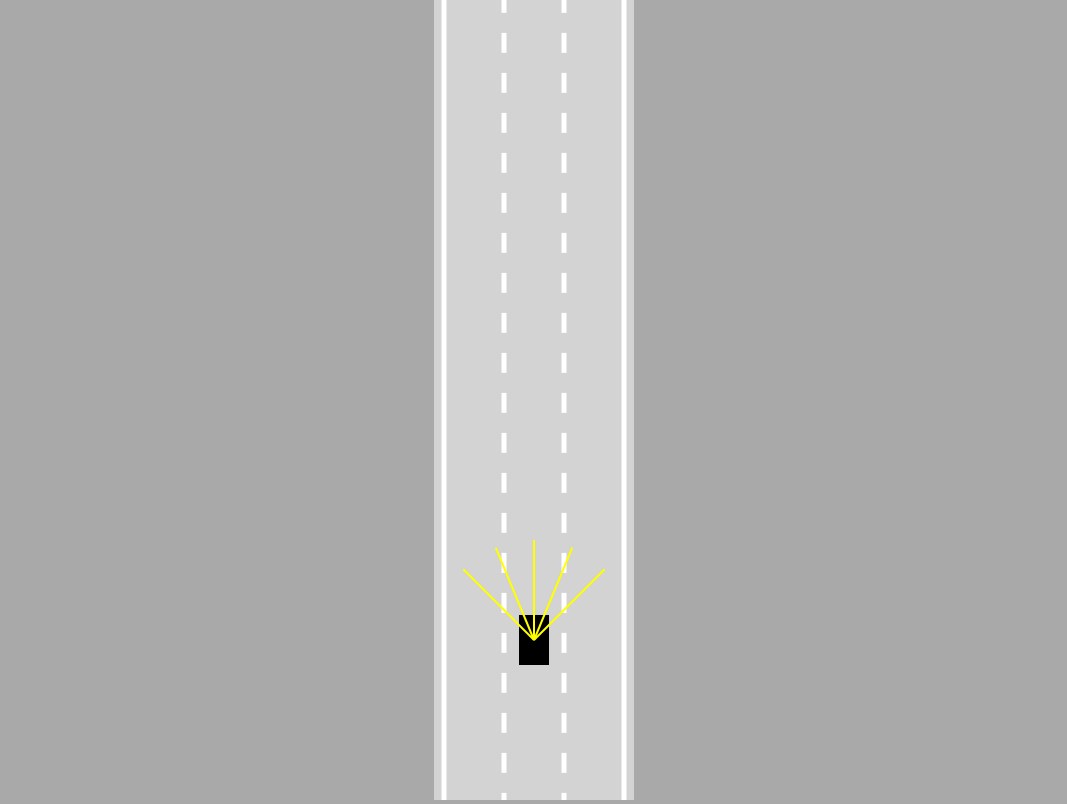
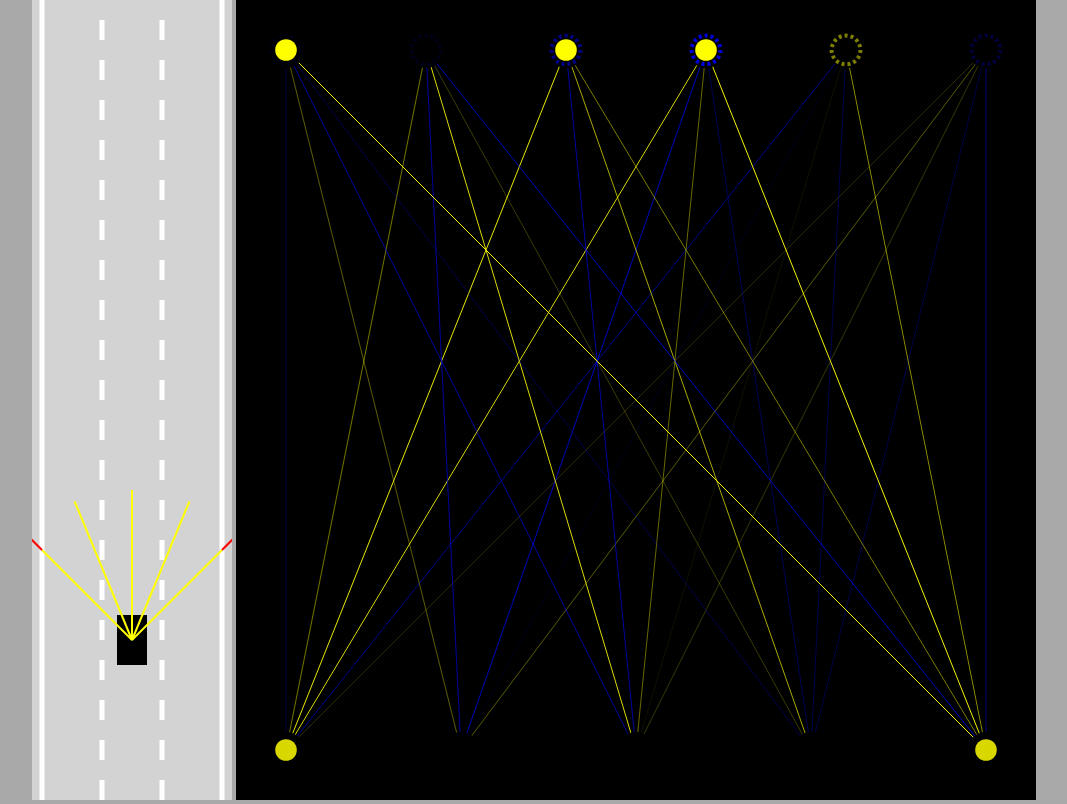
Before and after one commit to lucasvallejo1992/self-driving-car, a plain HTML site: page index.html in a window 1280 px wide. Shown: the whole page, without its empty margins (106-1173 px from the left). Drawn offline with Linux system fonts and the light colour scheme.

Commit message:
feat: debug first level

```diff
--- a/car.js
+++ b/car.js
@@ -19,7 +19,6 @@ class Car {
         if (controlType !== 'dummy') {
             this.sensor = new Sensor(this);
             this.brain = new NeuralNetwork([this.sensor.rayCount, 6, 4]);
-            console.log(this.brain, "asdasdasdasdadasdasd");
         }
         this.controlls = new Controlls(controlType);
     }
@@ -38,7 +37,6 @@ class Car {
             );
 
             const outputs = NeuralNetwork.feedForward(offsets, this.brain);
-            console.log(outputs);
 
             if (this.useNeuralNetwork) {
                 this.controlls.forward = !!outputs[0];
--- a/index.html
+++ b/index.html
@@ -7,8 +7,10 @@
     <title>Self driving car</title>
 </head>
 <body>
-    <canvas id="canvas"></canvas>
+    <canvas id="roadCanvas"></canvas>
+    <canvas id="networkCanvas"></canvas>
     <script src="utils.js"></script>
+    <script src="visualizer.js"></script>
     <script src="network.js"></script>
     <script src="sensor.js"></script>
     <script src="road.js"></script>
--- a/main.js
+++ b/main.js
@@ -1,14 +1,18 @@
 
-canvas.width = 200;
-canvas.height = window.innerHeight;
-const ctx = canvas.getContext('2d');
+const roadCanvas = document.getElementById('roadCanvas');
+roadCanvas.width = 200;
+const cartCtx = roadCanvas.getContext('2d');
 
-const road = new Road(canvas.width/2, canvas.width * 0.9);
-const car = new Car(road.getLaneCenter(1), 100, 30, 50, 'AI');
+const networkCanvas = document.getElementById('networkCanvas');
+networkCanvas.width = 800;
+const networkCtx = networkCanvas.getContext('2d');
+
+const road = new Road(roadCanvas.width/2, roadCanvas.width * 0.9);
+const car = new Car(road.getLaneCenter(1), 100, 30, 50, 'keyboard');
 const trafic = [
     new Car(road.getLaneCenter(1), -100, 30, 50, 'dummy', 2),
 ]
-car.draw(ctx);
+car.draw(cartCtx);
 
 animate();
 
@@ -17,17 +21,22 @@ function animate() {
     trafic.forEach(traficCar => {
         traficCar.update(road.borders);
     });
-    canvas.height = window.innerHeight;
 
-    ctx.save();
-    ctx.translate(0, -car.y + canvas.height * 0.8);
+    roadCanvas.height = window.innerHeight;
+    networkCanvas.height = window.innerHeight;
 
-    road.draw(ctx);
-    car.draw(ctx);
+    cartCtx.save();
+    cartCtx.translate(0, -car.y + roadCanvas.height * 0.8);
+
+    road.draw(cartCtx);
+    car.draw(cartCtx);
     trafic.forEach(traficCar => {
-        traficCar.draw(ctx);
+        traficCar.draw(cartCtx);
     });
 
-    ctx.restore();
+    cartCtx.restore();
+
+    Visualizer.drawNetwork(networkCtx, car.brain);
+
     requestAnimationFrame(animate);
 }
--- a/sensor.js
+++ b/sensor.js
@@ -2,7 +2,7 @@ class Sensor {
     constructor(car) {
         this.car = car;
         this.rayCount = 5;
-        this.rayLength = 100;
+        this.rayLength = 150;
         // Angle between rays
         this.raySpread = Math.PI / 2;
 
--- a/style.css
+++ b/style.css
@@ -5,6 +5,10 @@ body {
     text-align: center;
 }
 
-#canvas {
+#roadCanvas {
     background: lightgray;
 }
+
+#networkCanvas {
+    background: black;
+}
--- a/utils.js
+++ b/utils.js
@@ -63,3 +63,11 @@ function polygonIntersect(polygonA, polygonB) {
     }
     return null;
 }
+
+function getRGBA (value) {
+    const alpha = Math.abs(value);
+    const red = value < 0 ? 0 : 255;
+    const green = red;
+    const blue = value > 0 ? 0 : 255;
+    return `rgba(${red}, ${green}, ${blue}, ${alpha})`
+}
--- /dev/null
+++ b/visualizer.js
@@ -0,0 +1,85 @@
+class Visualizer {
+    static drawNetwork(ctx, brain) {
+        const margin = 50;
+        const left = margin;
+        const top = margin;
+        const width = ctx.canvas.width - margin * 2;
+        const height = ctx.canvas.height - margin * 2;
+
+        Visualizer.drawLevels(ctx, brain.levels, left, top, width, height);
+    }
+
+    static drawLevels(ctx, levels, left, top, width, height) {
+        const right = left + width;
+        const bottom = top + height;
+
+        const nodeRadius = 18;
+
+        for (let i = 0; i < levels.length; i++) {
+            if (i > 0) {
+                break;
+            }
+            const { inputs, outputs, weights, biases } = levels[i];
+
+            for (let j = 0; j < inputs.length; j++) {
+                for (let k = 0; k < outputs.length; k++) {
+                    ctx.beginPath();
+                    ctx.moveTo(
+                        Visualizer.#getNodeX(inputs, j, left, right),
+                        bottom
+                    );
+                    ctx.lineTo(
+                        Visualizer.#getNodeX(outputs, k, left, right),
+                        top
+                    );
+
+                    ctx.strokeStyle = getRGBA(weights[j][k]);
+                    ctx.linewidth = 2;
+                    ctx.stroke();
+                }
+            }
+
+            for(let j = 0; j < inputs.length; j++) {
+                const x = Visualizer.#getNodeX(inputs, j, left, right);
+
+                ctx.beginPath();
+                ctx.arc(x, bottom, nodeRadius, 0, Math.PI * 2);
+                ctx.fillStyle = 'black';
+                ctx.fill();
+
+                ctx.beginPath();
+                ctx.arc(x, bottom, nodeRadius * 0.6, 0, Math.PI * 2);
+                ctx.fillStyle = getRGBA(inputs[j]);
+                ctx.fill();
+            }
+            for(let j = 0; j < outputs.length; j++) {
+                const x = Visualizer.#getNodeX(outputs, j, left, right);
+
+                ctx.beginPath();
+                ctx.arc(x, top, nodeRadius, 0, Math.PI * 2);
+                ctx.fillStyle = 'black';
+                ctx.fill();
+
+                ctx.beginPath();
+                ctx.arc(x, top, nodeRadius * 0.6, 0, Math.PI * 2);
+                ctx.fillStyle = getRGBA(outputs[j]);
+                ctx.fill();
+
+                ctx.beginPath();
+                ctx.lineWidth = 4;
+                ctx.arc(x, top, nodeRadius * 0.8, 0, Math.PI * 2);
+                ctx.strokeStyle = getRGBA(biases[j]);
+                ctx.setLineDash([3, 3]);
+                ctx.stroke();
+                ctx.setLineDash([]);
+            }
+        }
+    }
+
+    static #getNodeX(nodes, index, left, right) {
+        return linearInterpolation(
+            left, right,
+            nodes.length === 1 ? 0.5 : index / (nodes.length - 1)
+        );
+    }
+}
```
